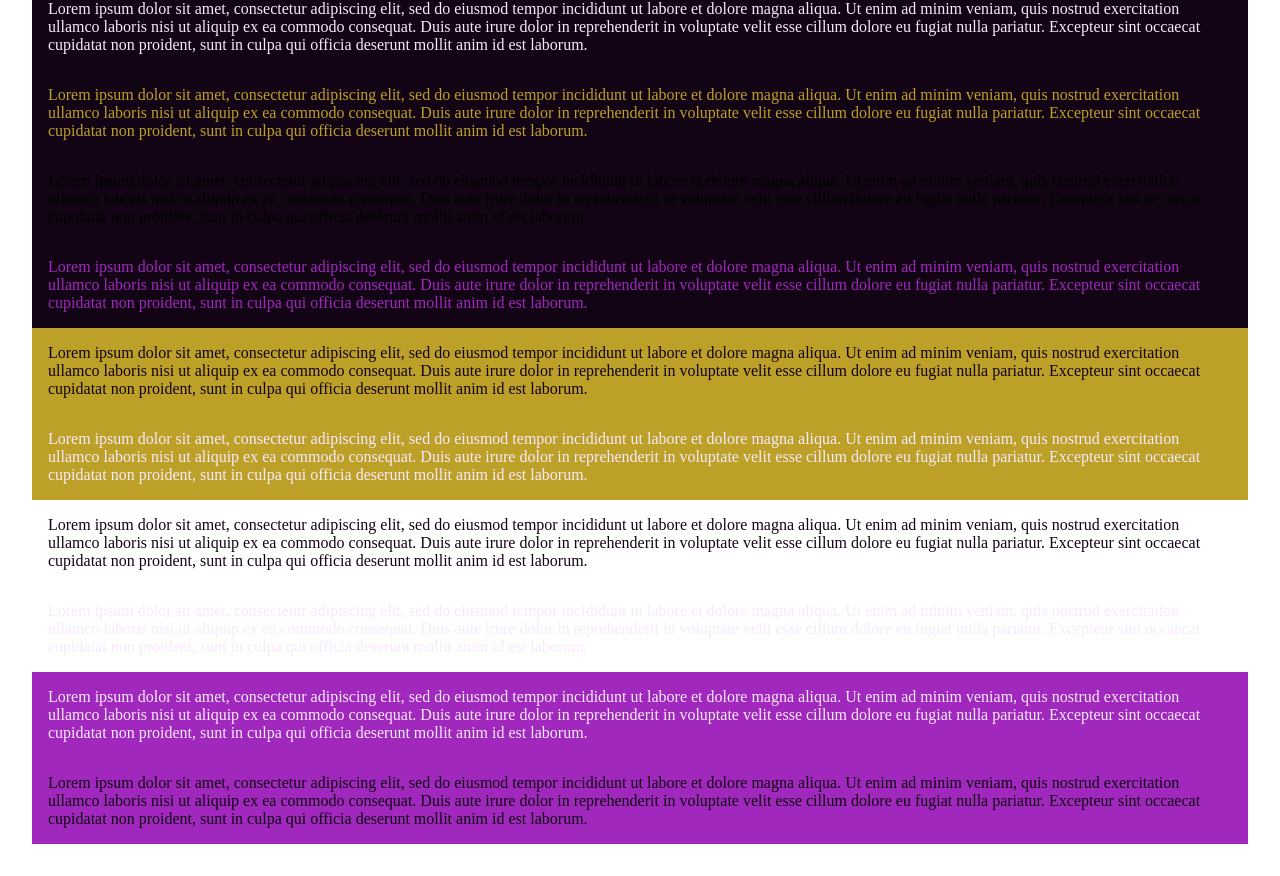
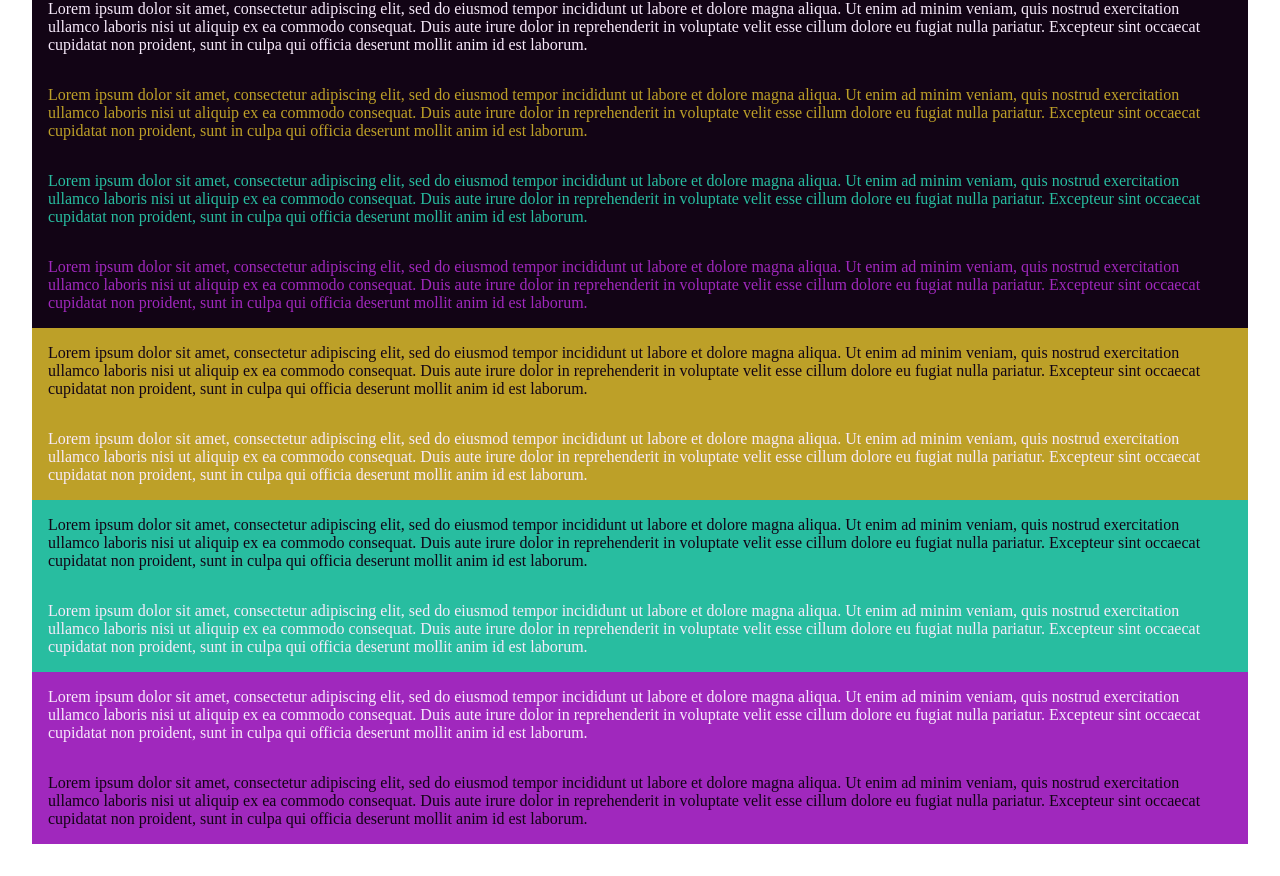
Before and after one commit to avlatorre/website, a plain HTML site: page index.html in a window 1280 px wide. Shown: the part 392-1268 px from the top of the page. Drawn offline with Linux system fonts and the light colour scheme.

Commit message:
Change turquoise color name

```diff
--- a/style.css
+++ b/style.css
@@ -15,7 +15,7 @@ body {
 .gold-bk {
     background-color: #bda028; /*hsl (48, 65%, 45%)*/
 }
-.cyan-bk {
+.turquoise-bk {
     background-color: #28bda0; /*hsl (168, 65%, 45%)*/
 }
 .violet-bk {
@@ -31,7 +31,7 @@ body {
 .gold-txt {
     color: #bda028; /*hsl (48, 65%, 45%)*/
 }
-.cyan-txt {
+.turquoise-txt {
     color: #28bda0; /*hsl (168, 65%, 45%)*/
 }
 .violet-txt {
```
